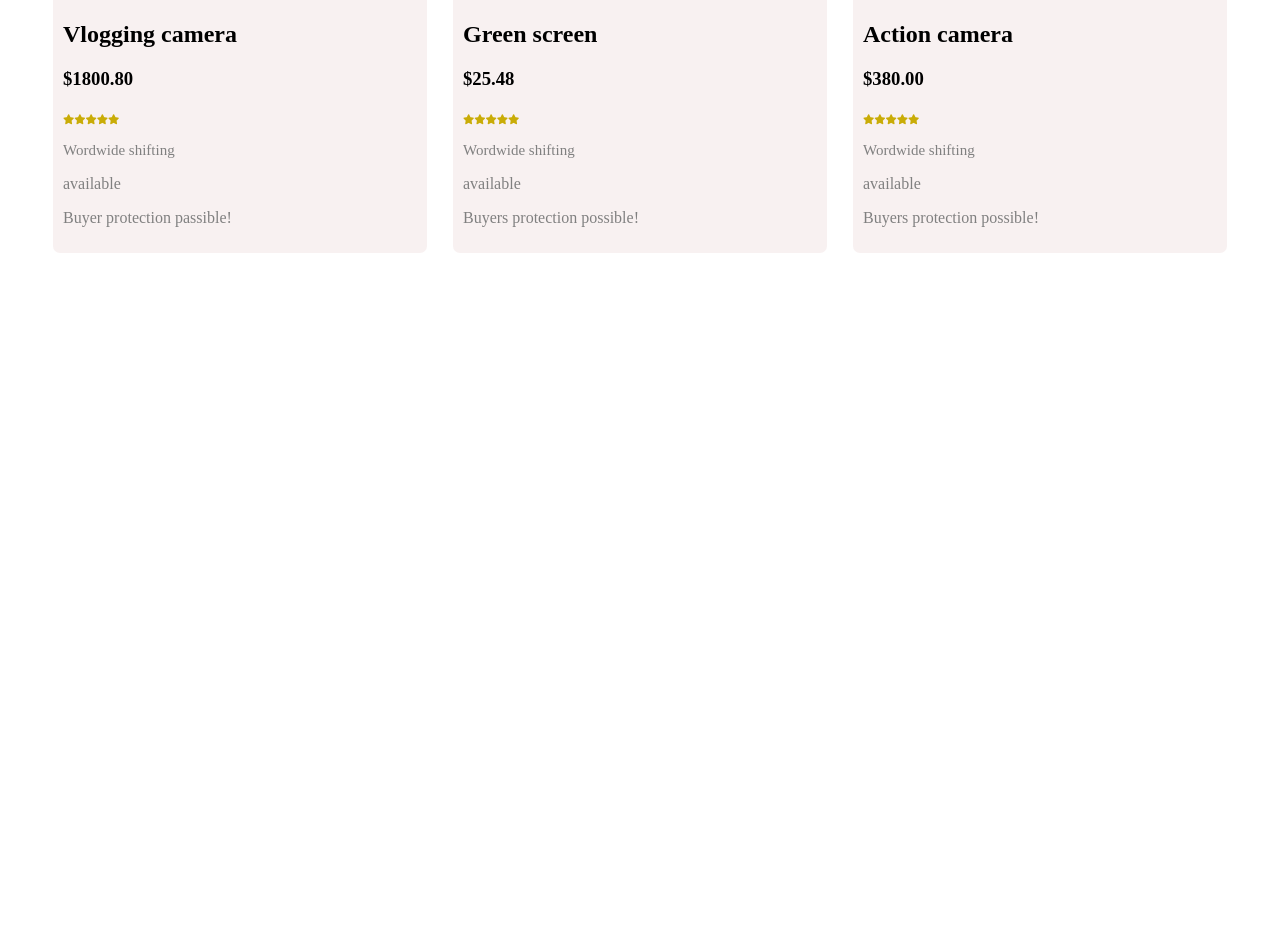
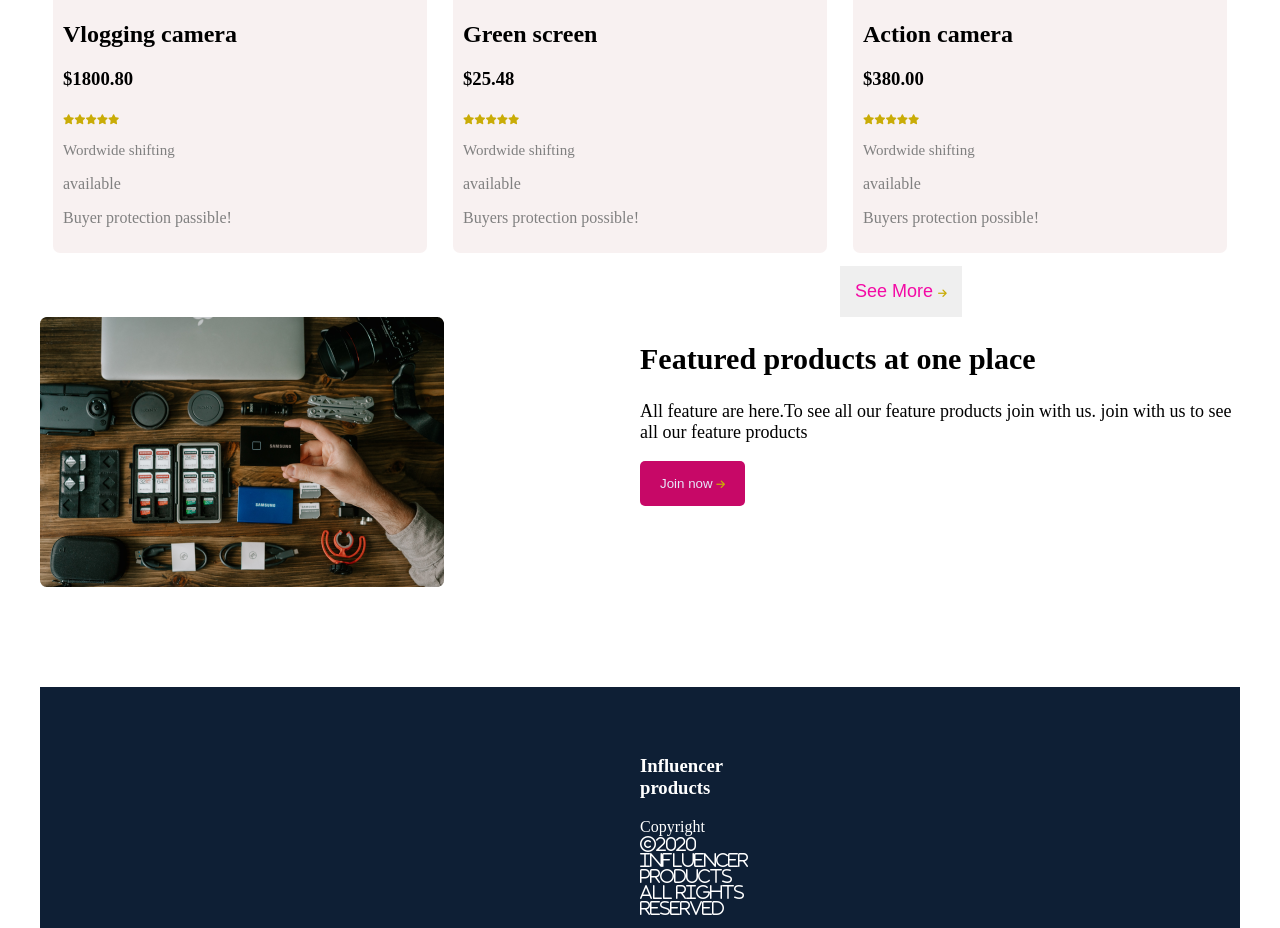
Before and after one commit to Ratul0178684/influencer-gear, a plain HTML site: page index.html in a window 1280 px wide. Shown: the part 2096-3024 px from the top of the page. Before the commit the page ends 2370 px from the top, so only its background shows below. Drawn offline with Linux system fonts and the light colour scheme; a web font is replaced by a local one.

Commit message:
padding added

```diff
--- a/index.html
+++ b/index.html
@@ -192,11 +192,33 @@
                 <p class="item-author">
                   Wordwide shifting <p>available</p> <p>Buyers protection possible!</p>
                 </p>
-              </div>
             </div>
+            </div>
+            <button class="second-button">See More <i class="fas fa-arrow-right"></i></button>
           </div>
         </div>
       </section>
+      <section class="container">
+          <div class="banner">
+          <div class="banner-left">
+              <img src="images/gear.png" alt="">
+          </div>
+          <div class="banner-bottom">
+              <h2>Featured products at one place</h2>
+              <p>All feature are here.To see all our feature products join with us. join with us to see all our feature products</p>
+              <button class="third-button">Join now  <i class="fas fa-arrow-right"></i></button>
+          </div>
+          </div>
+      </section>
     </main>
+    <section class="container">
+        <div class="footers">
+    <footer>
+        <h3>Influencer products</h3>
+        <p>Copyright <i class="far fa-copyright">2020 influencer products all rights reserved</i></p>
+        <p><i class="fab fa-facebook-square"></i> <i class="fab fa-twitter-square"></i> <i class="fab fa-youtube"></i> </p>
+    </div>
+    </footer>
+</section>
   </body>
 </html>
--- a/styles/style.css
+++ b/styles/style.css
@@ -112,3 +112,42 @@ nav{
 .item p{
     color: gray;
 }
+.second-button{
+    outline: none;
+    border: 0 ;
+    color: rgb(243, 10, 165);
+    font-size: 18px;
+    text-align: end;
+    padding: 15px;
+
+}
+.banner-bottom{
+    font-size: 18px;
+
+
+}
+.banner-bottom h2{
+    font-size: 30px;
+    font-weight: 700;
+}
+.third-button{
+    outline: none;
+    border: 10px;
+    border-radius: 5px;
+    background-color: rgb(199, 8, 103);
+    padding: 15px 20px;
+    color: lavender;
+}
+/* ------------------
+---------footer side -----------*/
+footer{
+    display: inline-table;
+    justify-content: center;
+    align-items: center;
+}
+.footers{
+    background-color: rgb(14, 31, 53);
+    color: rgb(255, 255, 255);
+    margin-top: 100px;
+    padding: 50px 600px;
+}
```
